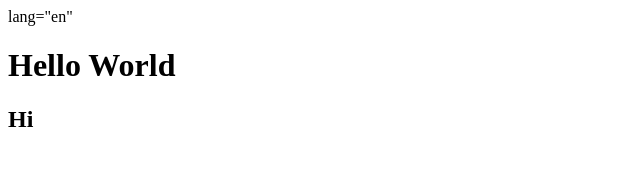
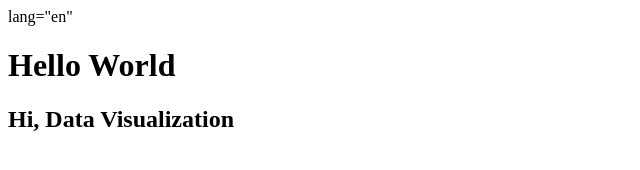
Before and after one commit to viviannguyen222/TuongVy, a plain HTML site: page about.html in a window 1280 px wide. Shown: the whole page, without its empty margins (0-640 px from the left). Drawn offline with Linux system fonts and the light colour scheme.

Commit message:
Sua file de tao conflict

```diff
--- a/about.html
+++ b/about.html
@@ -6,6 +6,6 @@
 </head>
 <body>
     <h1>Hello World
-    <h2>Hi
+    <h2>Hi, Data Visualization
 </body>
 </html>
```
